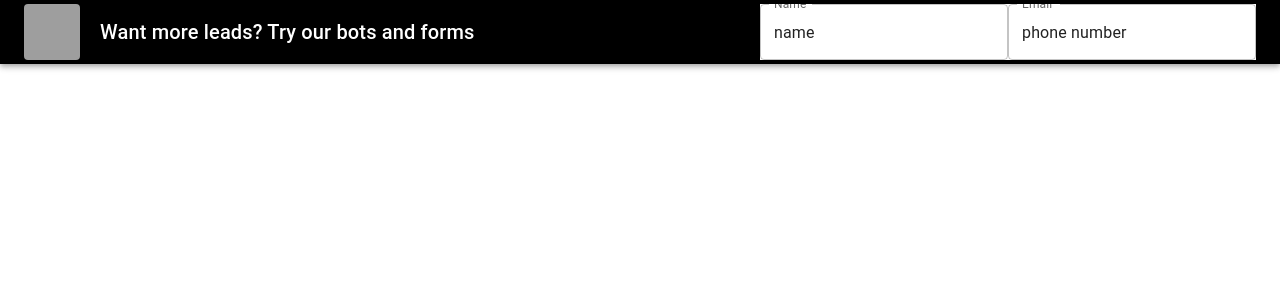
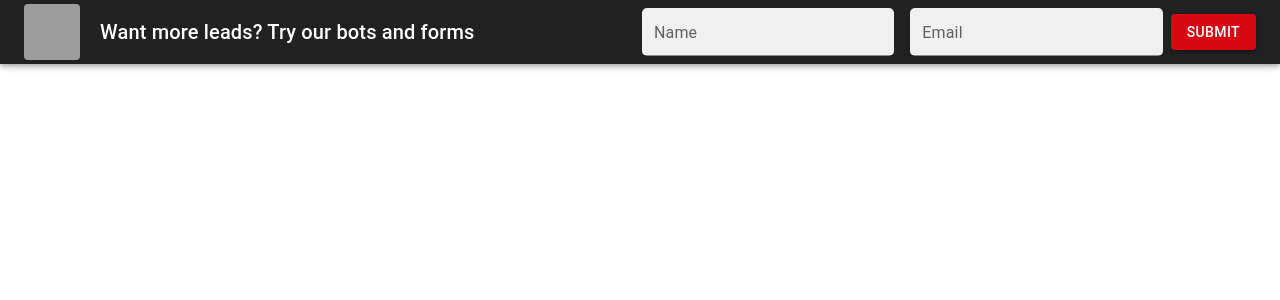
Before and after one commit to ndkv9/lb-lead, a React (Create React App) app: page / in a window 1280 px wide. Shown: the top 300 px of the page. Built offline with nearby package versions, Linux system fonts and the light colour scheme; grey boxes are pictures that could not be loaded.

Commit message:
Modify styles

```diff
--- a/src/components/Lead.js
+++ b/src/components/Lead.js
@@ -4,34 +4,51 @@ import Box from '@mui/material/Box';
 import Toolbar from '@mui/material/Toolbar';
 import Typography from '@mui/material/Typography';
 import Avatar from '@mui/material/Avatar';
-import FormControl from '@mui/material/FormControl';
-import InputLabel from '@mui/material/InputLabel';
-import OutlinedInput from '@mui/material/OutlinedInput';
+import TextField from '@mui/material/TextField';
+import Container from '@mui/material/Container';
+import Button from '@mui/material/Button';
 import { makeStyles } from '@material-ui/core/styles';
+import { createTheme, ThemeProvider } from '@mui/material/styles';
+
+
+const theme = createTheme({
+  palette: {
+    primary: {
+      light: '#424242',
+      main: '#212121',
+      dark: '#000',
+      contrastText: '#fff',
+    },
+    secondary: {
+      light: '#ff7961',
+      main: '#d80711',
+      dark: '#f44336',
+      contrastText: '#fff',
+    },
+  },
+});
 
 const useStyles = makeStyles({
-  bar: {
-    backgroundColor: "#000",
+  field: {
+    backgroundColor: "#fff",
+    color: "#000",
+    borderRadius: "5px",
   },
-  field: {
-    backgroundColor: "#FFF",
-    color: "#FFF",
+  btn: {
     marginLeft: "30px",
-    marginRight: "30px"
-  },
-  cancelBtn: {
-    marginLeft: "30px"
   }
 })
+
 
 
 function Lead() {
   const classes = useStyles()
 
   return (
-    <Box sx={{ flexGrow: 1 }}>
+    <ThemeProvider theme={theme}>
       <AppBar position="static">
-        <Toolbar className={classes.bar}>
+        <Container maxWidth="xl" color="primary">
+        <Toolbar disableGutters>
           <Avatar
             alt="Its me"
             variant="rounded"
@@ -41,37 +58,51 @@ function Lead() {
           <Typography variant="h6" component="div" sx={{ flexGrow: 1 }} style={{marginLeft: "20px"}}>
             Want more leads? Try our bots and forms
           </Typography>
-
           <Box
             component="form"
+            sx={{
+              '& .MuiTextField-root': { m: 1, width: '25ch' },
+            }}
+            noValidate
+            autoComplete="off"
           >
-            <FormControl className={classes.field}>
-              <InputLabel htmlFor="component-outlined">Name</InputLabel>
-              <OutlinedInput
-                id="component-outlined"
-                value="name"
-                onChange={console.log}
+            <div>
+              <TextField
+                id="standard-textarea"
                 label="Name"
+                placeholder="Placeholder"
+                multiline
+                variant="filled"
+                size="small"
+                className={classes.field}
               />
-            </FormControl>
+            </div>
           </Box>
-
           <Box
             component="form"
+            sx={{
+              '& .MuiTextField-root': { m: 1, width: '25ch' },
+            }}
+            noValidate
+            autoComplete="off"
           >
-            <FormControl className={classes.field}>
-              <InputLabel htmlFor="component-outlined">Email</InputLabel>
-              <OutlinedInput
-                id="component-outlined"
-                value="phone number"
-                onChange={console.log}
-                label="Name"
+            <div>
+              <TextField
+                id="standard-textarea"
+                label="Email"
+                placeholder="Placeholder"
+                multiline
+                variant="filled"
+                size="small"
+                className={classes.field}
               />
-            </FormControl>
+            </div>
           </Box>
+          <Button variant="contained" color="secondary" className={classes.btn}>Submit</Button>
         </Toolbar>
+        </Container>
       </AppBar>
-    </Box>
+    </ThemeProvider>
   );
 }
 
```
